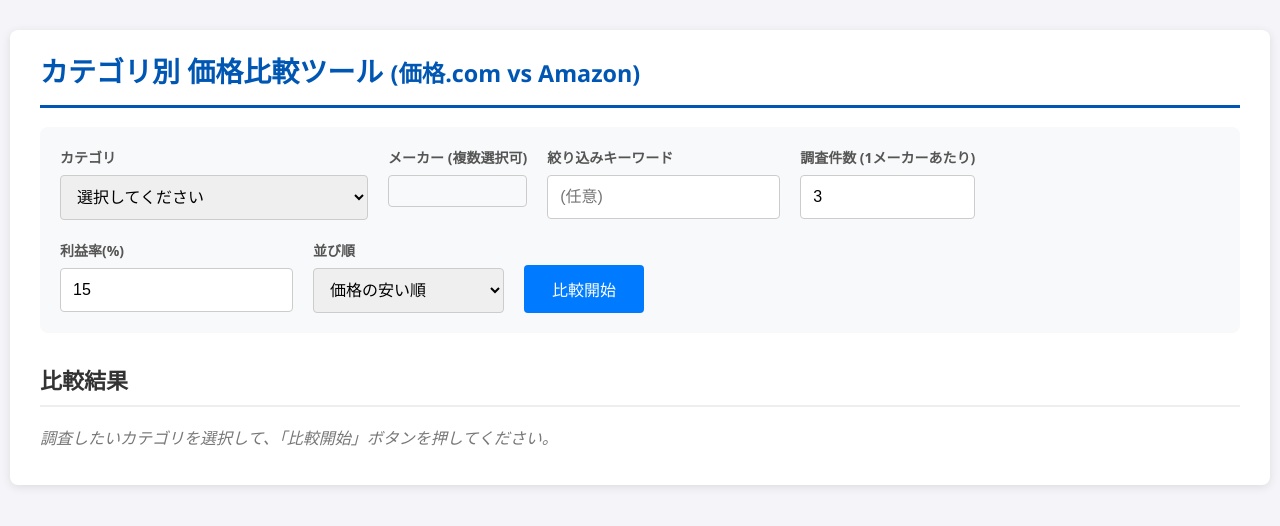
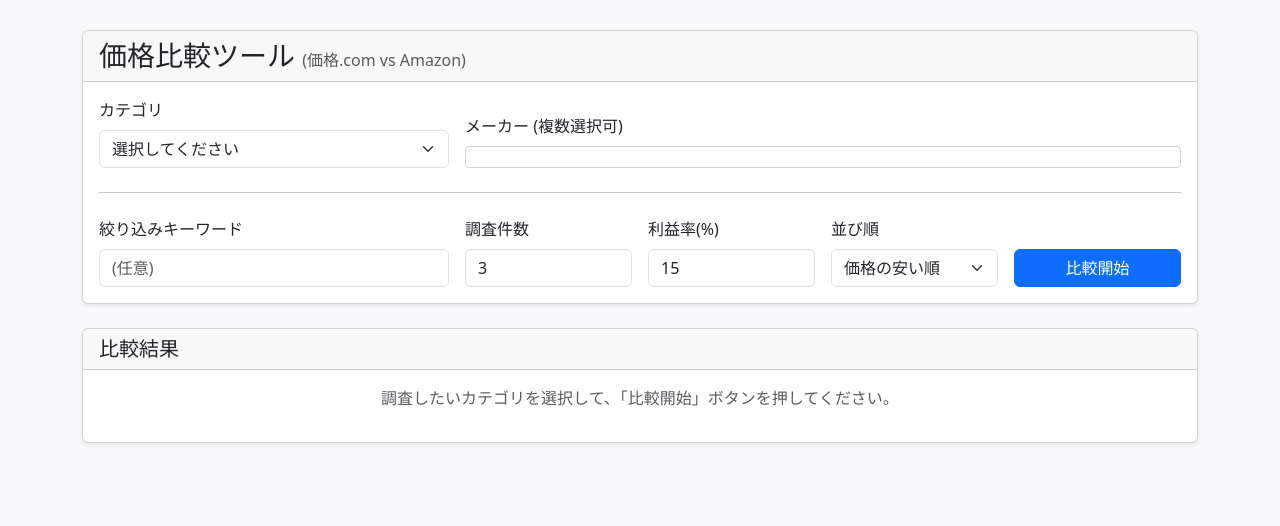
Before and after one commit to shiroki5715/nyango-translator, a Flask app: page / in a window 1280 px wide. Shown: the top 526 px of the page. Run offline with Flask 3, Linux system fonts and the light colour scheme.

Commit message:
feat: Bootstrap導入によるUI/UXの大幅な改善

```diff
--- a/templates/index.html
+++ b/templates/index.html
@@ -2,67 +2,65 @@
 <html lang="ja">
 <head>
     <meta charset="UTF-8">
+    <meta name="viewport" content="width=device-width, initial-scale=1.0">
     <title>価格比較ツール - 価格.com vs Amazon</title>
+    <!-- Bootstrap CSS -->
+    <link href="https://cdn.jsdelivr.net/npm/bootstrap@5.3.0/dist/css/bootstrap.min.css" rel="stylesheet">
     <style>
-        body { font-family: 'Segoe UI', Tahoma, Geneva, Verdana, sans-serif; font-size: 16px; color: #333; background-color: #f4f4f9; }
-        .container { max-width: 1200px; margin: 30px auto; padding: 20px 30px; background-color: #fff; border-radius: 8px; box-shadow: 0 2px 10px rgba(0,0,0,0.1); }
-        h1 { font-size: 28px; color: #0056b3; border-bottom: 3px solid #0056b3; padding-bottom: 15px; margin-top: 0; }
-        .search-form { display: flex; flex-wrap: wrap; gap: 20px; margin-bottom: 30px; align-items: flex-start; padding: 20px; background-color: #f8f9fa; border-radius: 8px; }
-        select, input[type="text"], input[type="number"] { padding: 12px; border: 1px solid #ccc; border-radius: 4px; font-size: 16px; }
-        .form-group { display: flex; flex-direction: column; gap: 8px; }
-        label { font-weight: bold; font-size: 14px; color: #555; }
-        button { background-color: #007bff; color: white; padding: 12px 20px; border: none; border-radius: 4px; cursor: pointer; font-size: 16px; transition: background-color 0.3s; align-self: flex-end; }
-        button:hover { background-color: #0056b3; }
-        button:disabled { background-color: #0056b3; cursor: not-allowed; }
-        .maker-group { border: 1px solid #ccc; border-radius: 4px; padding: 15px; max-height: 200px; overflow-y: auto; }
-        .maker-group label { display: block; margin-bottom: 8px; font-weight: normal; }
-        .maker-group input { margin-right: 8px; }
-        h2 { font-size: 22px; color: #333; border-bottom: 2px solid #eee; padding-bottom: 10px; }
-        .results-table { width: 100%; border-collapse: collapse; margin-top: 20px; }
-        .results-table th, .results-table td { padding: 12px 15px; border: 1px solid #ddd; text-align: left; vertical-align: middle; }
-        .results-table th { background-color: #f8f9fa; font-weight: bold; }
-        .results-table tr:nth-child(even) { background-color: #f2f2f2; }
-        .results-table a { color: #0056b3; text-decoration: none; }
-        .results-table a:hover { text-decoration: underline; }
-        .no-results { color: #777; font-style: italic; }
-        .price-plus { color: #28a745; font-weight: bold; }
-        .price-minus { color: #dc3545; font-weight: bold; }
-
+        /* --- カスタムスタイル --- */
+        body {
+            background-color: #f8f9fa;
+        }
+        .container {
+            margin-top: 30px;
+            margin-bottom: 30px;
+        }
+        .card-header h1 {
+            font-size: 1.75rem;
+            margin-bottom: 0;
+        }
+        .form-group label {
+            font-weight: bold;
+        }
+        .maker-group {
+            max-height: 200px;
+            overflow-y: auto;
+            border: 1px solid #ced4da;
+            padding: 10px;
+            border-radius: .25rem;
+        }
+        .price-plus {
+            color: #198754; /* Bootstrap success color */
+            font-weight: bold;
+        }
+        .price-minus {
+            color: #dc3545; /* Bootstrap danger color */
+            font-weight: bold;
+        }
         /* --- ボタンのローディング表示スタイル --- */
-        .btn-submit { position: relative; min-width: 120px; }
-        .btn-submit .spinner {
-            display: none; /* 通常は非表示 */
-            position: absolute;
-            left: 50%;
-            top: 50%;
-            transform: translate(-50%, -50%);
-            width: 20px;
-            height: 20px;
-            border: 3px solid rgba(255, 255, 255, 0.3);
-            border-radius: 50%;
-            border-top-color: #fff;
-            animation: spin 0.8s ease-in-out infinite;
+        .btn-submit .spinner-border {
+            display: none;
         }
-        .btn-submit.loading .spinner {
-            display: block; /* loadingクラスが付いたら表示 */
+        .btn-submit.loading .spinner-border {
+            display: inline-block; /* Bootstrapのスピナーを利用 */
         }
         .btn-submit.loading .btn-text {
-            visibility: hidden; /* loadingクラスが付いたらテキストを隠す */
-        }
-        @keyframes spin {
-            to { transform: rotate(360deg); }
+            opacity: 0;
         }
     </style>
 </head>
 <body>
     <div class="container">
-        <h1>カテゴリ別 価格比較ツール <small>(価格.com vs Amazon)</small></h1>
-
-        <form id="searchForm" action="/" method="post" class="search-form">
-
-            <div class="form-group">
-                <label for="category_select">カテゴリ</label>
-                <select name="category_keyword" id="category_select" required>
+        <div class="card shadow-sm">
+            <div class="card-header">
+                <h1>価格比較ツール <small class="text-muted fs-6">(価格.com vs Amazon)</small></h1>
+            </div>
+            <div class="card-body">
+                <form id="searchForm" action="/" method="post">
+                    <div class="row g-3 align-items-end">
+                        <div class="col-md-4">
+                            <label for="category_select" class="form-label">カテゴリ</label>
+                            <select name="category_keyword" id="category_select" class="form-select" required>
                                 <option value="">選択してください</option>
                                 <optgroup label="PCパーツ">
                                     {% for category in pc_parts_categories %}
@@ -77,57 +75,67 @@
                             </select>
                         </div>
 
-            <div class="form-group">
-                <label>メーカー (複数選択可)</label>
+                        <div class="col-md-8">
+                            <label class="form-label">メーカー (複数選択可)</label>
                             <div class="maker-group" id="maker-group-container">
                                 <!-- JavaScriptによってメーカーがここに表示されます -->
                             </div>
                         </div>
-
-            <div class="form-group">
-                <label for="filter_keyword">絞り込みキーワード</label>
-                <input type="text" id="filter_keyword" name="filter_keyword" placeholder="(任意)" value="{{ filter_keyword or '' }}">
                     </div>
 
-            <div class="form-group">
-                <label for="limit">調査件数 (1メーカーあたり)</label>
-                <input type="number" id="limit" name="limit" min="1" max="50" value="{{ limit or 10 }}">
+                    <hr class="my-4">
+
+                    <div class="row g-3 align-items-end">
+                        <div class="col-md-4">
+                            <label for="filter_keyword" class="form-label">絞り込みキーワード</label>
+                            <input type="text" id="filter_keyword" name="filter_keyword" class="form-control" placeholder="(任意)" value="{{ filter_keyword or '' }}">
                         </div>
-
-            <div class="form-group">
-                <label for="profit_margin">利益率(%)</label>
-                <input type="number" id="profit_margin" name="profit_margin" min="0" value="{{ profit_margin or 15 }}">
+                        <div class="col-md-2">
+                            <label for="limit" class="form-label">調査件数</label>
+                            <input type="number" id="limit" name="limit" class="form-control" min="1" max="50" value="{{ limit or 10 }}">
                         </div>
-
-            <div class="form-group">
-                <label for="sort">並び順</label>
-                <select name="sort" id="sort">
+                        <div class="col-md-2">
+                            <label for="profit_margin" class="form-label">利益率(%)</label>
+                            <input type="number" id="profit_margin" name="profit_margin" class="form-control" min="0" value="{{ profit_margin or 15 }}">
+                        </div>
+                        <div class="col-md-2">
+                            <label for="sort" class="form-label">並び順</label>
+                            <select name="sort" id="sort" class="form-select">
                                 <option value="price_asc" {% if selected_sort == 'price_asc' %}selected{% endif %}>価格の安い順</option>
                                 <option value="saledate_desc" {% if selected_sort == 'saledate_desc' %}selected{% endif %}>発売日の新しい順</option>
                                 <option value="ranking_asc" {% if selected_sort == 'ranking_asc' %}selected{% endif %}>売れ筋ランキング順</option>
                             </select>
                         </div>
-
-            <button type="submit" id="searchButton" class="btn-submit">
-                <span class="spinner"></span>
+                        <div class="col-md-2 d-grid">
+                            <button type="submit" id="searchButton" class="btn btn-primary btn-submit">
+                                <span class="spinner-border spinner-border-sm" role="status" aria-hidden="true"></span>
                                 <span class="btn-text">比較開始</span>
                             </button>
+                        </div>
+                    </div>
                 </form>
+            </div>
+        </div>
 
+        <div class="card shadow-sm mt-4">
+            <div class="card-header">
+                <h2 class="h5 mb-0">
                     {% if category_name %}
-            <h2>「{{ category_name }}」の比較結果</h2>
+                        「{{ category_name }}」の比較結果
                     {% else %}
-            <h2>比較結果</h2>
+                        比較結果
                     {% endif %}
-
-        <div id="result-area">
+                </h2>
+            </div>
+            <div class="card-body" id="result-area">
                 {% if results %}
-                <table class="results-table">
-                    <thead>
+                    <div class="table-responsive">
+                        <table class="table table-striped table-hover table-bordered">
+                            <thead class="table-light">
                                 <tr>
                                     <th style="width: 45%;">商品名</th>
-                            <th>価格.com価格 (円)</th>
-                            <th>Amazon価格 (円)</th>
+                                    <th>価格.com (円)</th>
+                                    <th>Amazon (円)</th>
                                     <th>価格差 (円)</th>
                                     <th>利益率 (%)</th>
                                 </tr>
@@ -160,14 +168,18 @@
                                 {% endfor %}
                             </tbody>
                         </table>
+                    </div>
                 {% elif request.method == 'POST' %}
-                <p class="no-results">該当する商品は見つかりませんでした。</p>
+                    <p class="text-center text-muted">該当する商品は見つかりませんでした。</p>
                 {% else %}
-                <p class="no-results">調査したいカテゴリを選択して、「比較開始」ボタンを押してください。</p>
+                    <p class="text-center text-muted">調査したいカテゴリを選択して、「比較開始」ボタンを押してください。</p>
                 {% endif %}
             </div>
         </div>
+    </div>
 
+    <!-- Bootstrap JS Bundle -->
+    <script src="https://cdn.jsdelivr.net/npm/bootstrap@5.3.0/dist/js/bootstrap.bundle.min.js"></script>
     <script>
         // サーバーから渡されたデータをJavaScriptの変数として受け取る
         const makersData = {{ makers_by_category_json | safe }};
@@ -187,44 +199,45 @@
 
             // 表示すべきメーカーがない場合はメッセージを表示
             if (makers.length === 0 && selectedCategory) {
-                makerContainer.innerHTML = '<p style="font-size: 14px; color: #888;">このカテゴリのメーカーはありません。</p>';
+                makerContainer.innerHTML = '<p class="text-muted small">このカテゴリのメーカーはありません。</p>';
                 return;
             }
 
             // メーカーリストに基づいてチェックボックスを作成
             makers.forEach(maker => {
                 const isChecked = initialSelectedMakers.includes(maker);
-                const label = document.createElement('label');
+                const div = document.createElement('div');
+                div.classList.add('form-check', 'form-check-inline');
+
                 const checkbox = document.createElement('input');
-
                 checkbox.type = 'checkbox';
                 checkbox.name = 'makers';
                 checkbox.value = maker;
                 checkbox.checked = isChecked;
+                checkbox.classList.add('form-check-input');
+                checkbox.id = `maker-${maker}`;
 
-                label.appendChild(checkbox);
-                label.appendChild(document.createTextNode(' ' + maker));
-                makerContainer.appendChild(label);
+                const label = document.createElement('label');
+                label.classList.add('form-check-label');
+                label.setAttribute('for', `maker-${maker}`);
+                label.textContent = maker;
+
+                div.appendChild(checkbox);
+                div.appendChild(label);
+                makerContainer.appendChild(div);
             });
         }
 
         // イベントリスナーを設定
-        // カテゴリが変更されたら、メーカー表示を更新
         categorySelect.addEventListener('change', renderMakers);
-        // ページの読み込みが完了したら、初期状態のメーカー表示を実行
         document.addEventListener('DOMContentLoaded', renderMakers);
 
         // --- フォーム送信時の処理 ---
         const searchForm = document.getElementById('searchForm');
         const searchButton = document.getElementById('searchButton');
-        const buttonText = searchButton.querySelector('.btn-text');
 
         searchForm.addEventListener('submit', function() {
-            // ボタンを無効化
             searchButton.disabled = true;
-            // テキストを「検索中...」に変更
-            buttonText.textContent = '比較中...';
-            // スピナーを表示
             searchButton.classList.add('loading');
         });
     </script>
```
Also changed, not shown: GEMINI_HANDOFF.md (+14 -12 lines), commit_message.txt (+4 -4 lines), 1 other file. Lines whose indentation alone changed are shown as unchanged.
